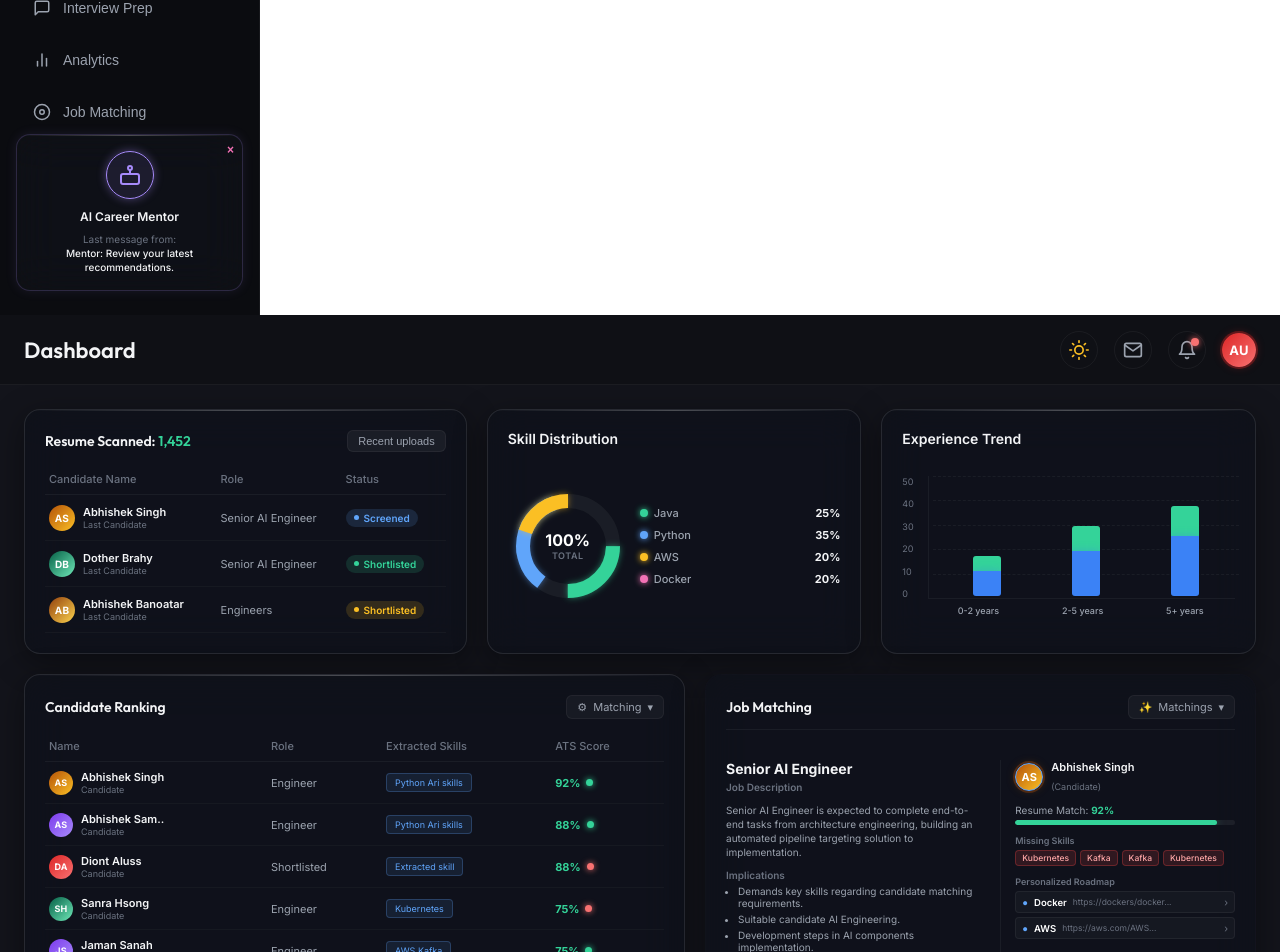
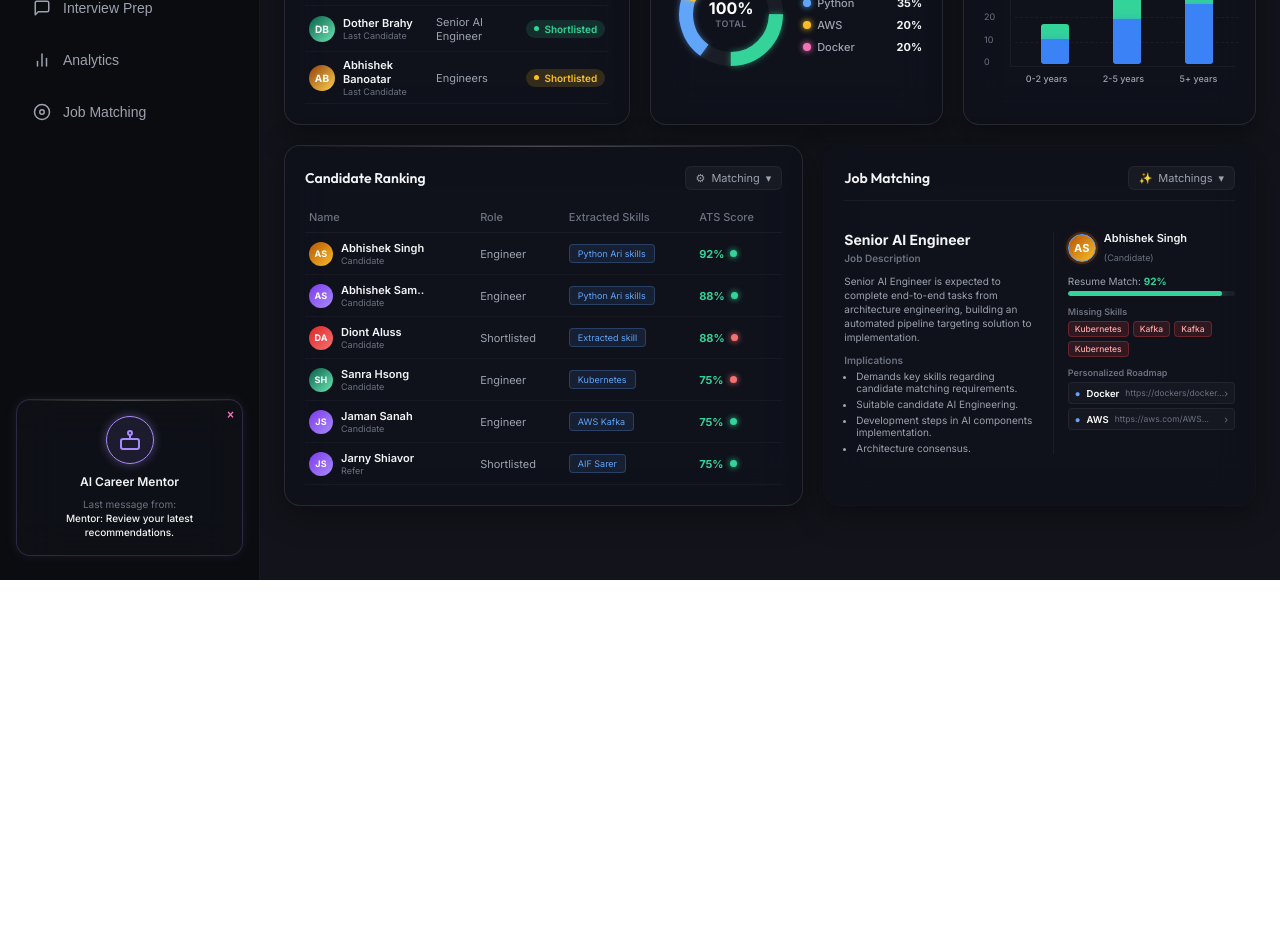
Before and after one commit to abhi20042025/IntelliHire, a React (Vite) app: page / in a window 1280 px wide. Shown: the part 220-1172 px from the top of the page. After the commit the page ends 800 px from the top, so only its background shows below. Built offline with nearby package versions, Linux system fonts and the light colour scheme.

Commit message:
fix: revert App.jsx layout to fix desktop view, keeping mobile CSS drawer

```diff
--- a/src/App.jsx
+++ b/src/App.jsx
@@ -84,10 +84,13 @@ function App() {
   };
 
   return (
-    <>
-      {/* ── Mobile sidebar + backdrop ─────────────────────────────────
-          Rendered at React root level — outside all overflow:hidden
-          containers — so position:fixed works without clipping. */}
+    <div className={`liquid-display-container ${theme === "light" ? "light-theme" : ""}`}>
+      <div className="liquid-blob liquid-blob-1"></div>
+      <div className="liquid-blob liquid-blob-2"></div>
+      <div className="liquid-blob liquid-blob-3"></div>
+
+      <div className="app-container">
+        {/* Mobile sidebar overlay */}
         {sidebarOpen && (
           <div
             className="sidebar-overlay"
@@ -95,6 +98,8 @@ function App() {
             aria-hidden="true"
           />
         )}
+
+        {/* Sidebar Navigation */}
         <Sidebar
           activeTab={activeTab}
           setActiveTab={(tab) => { setActiveTab(tab); setSidebarOpen(false); }}
@@ -104,13 +109,7 @@ function App() {
           setSidebarOpen={setSidebarOpen}
         />
 
-      {/* ── Main app shell ───────────────────────────────────────── */}
-      <div className={`liquid-display-container ${theme === "light" ? "light-theme" : ""}`}>
-        <div className="liquid-blob liquid-blob-1"></div>
-        <div className="liquid-blob liquid-blob-2"></div>
-        <div className="liquid-blob liquid-blob-3"></div>
-
-        <div className="app-container">
+        {/* Main Panel */}
         <main className="main-content">
           <Header
             activeTab={activeTab}
@@ -122,6 +121,7 @@ function App() {
           <div className="content-pane">{renderContent()}</div>
         </main>
 
+        {/* Floating Career Mentor Chat Widget */}
         <CareerMentor
           isOpen={mentorOpen}
           onClose={() => setMentorOpen(false)}
@@ -129,7 +129,6 @@ function App() {
         />
       </div>
     </div>
-    </>
   );
 }
 
```
Lines whose indentation alone changed are shown as unchanged.
